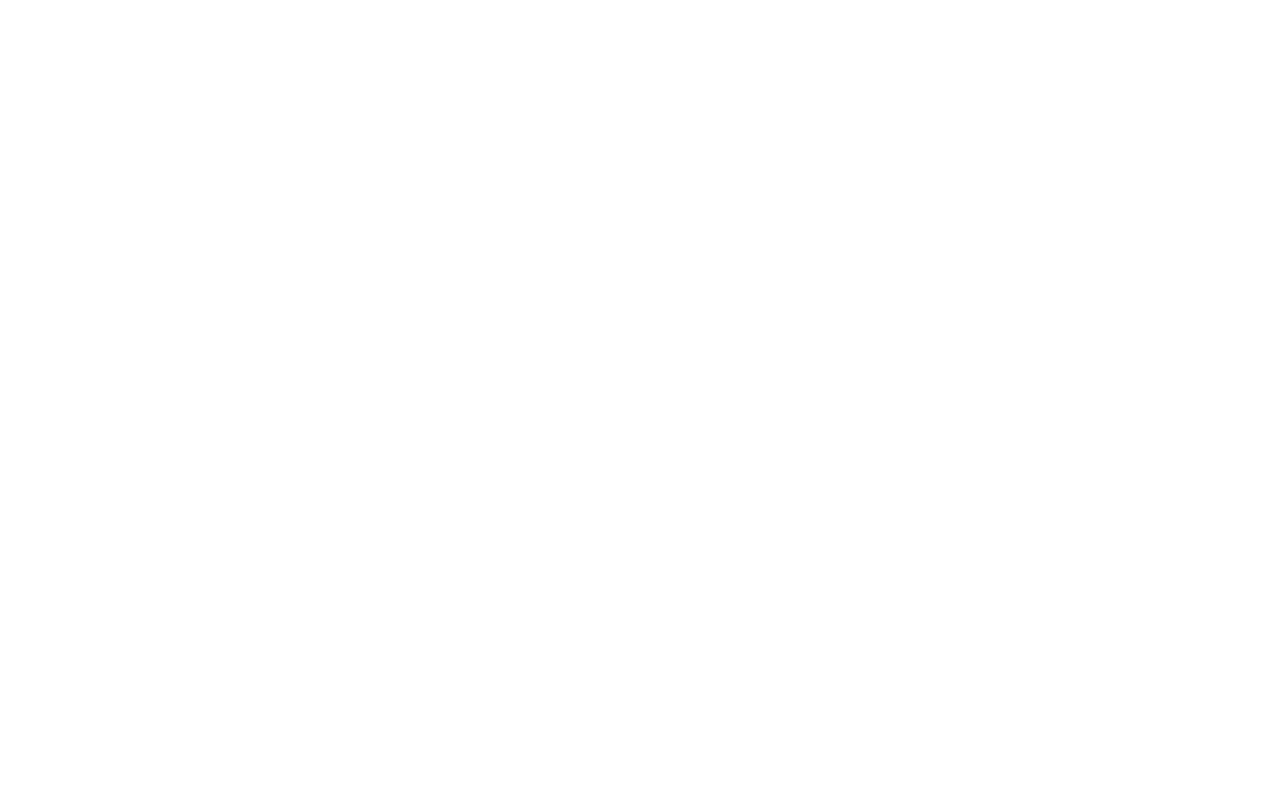
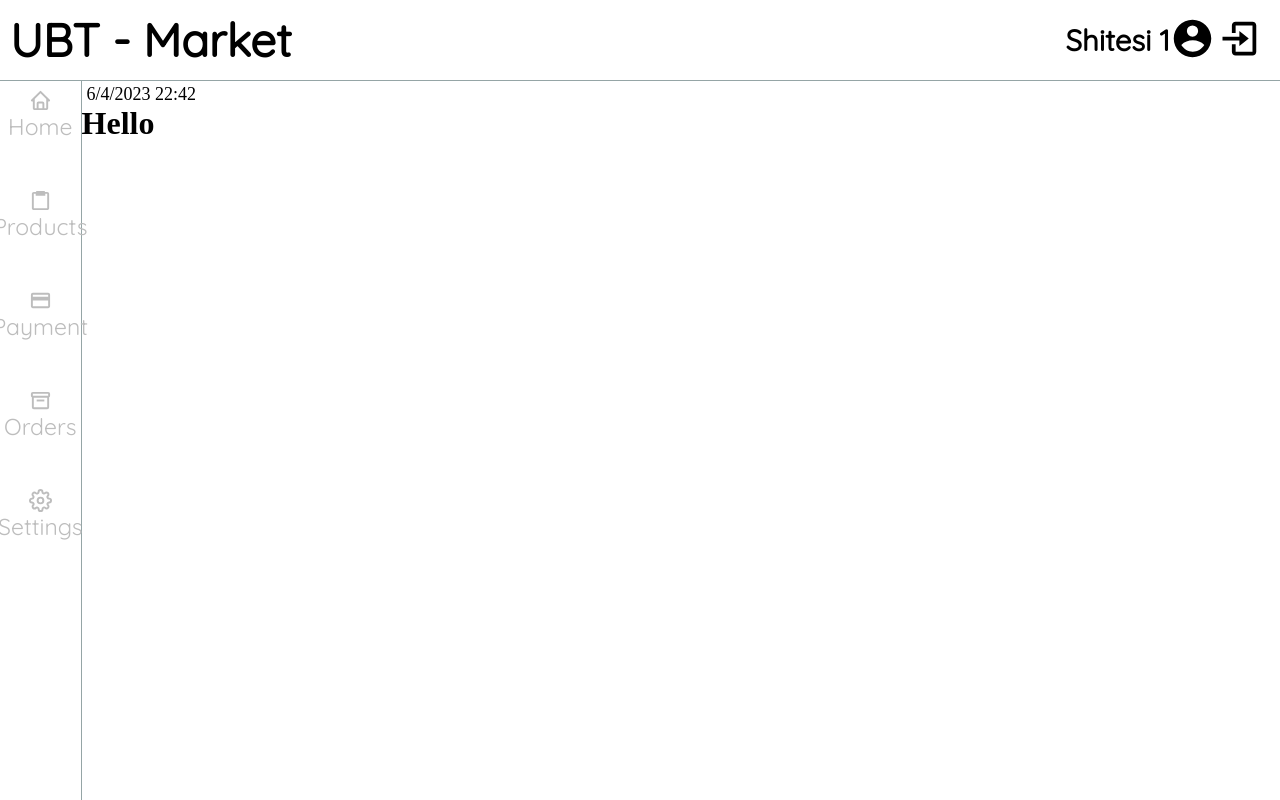
Before and after one commit to davidpjetraj/Projekti---Lab-Course-1, a React (Create React App) app in the folder starting-app/: page /order in a window 1280 px wide. Before the commit this address had no page. Built offline with nearby package versions, Linux system fonts and the light colour scheme.

Commit message:
Sidebar buttons fix

```diff
--- /dev/null
+++ b/starting-app/src/Order.js
@@ -0,0 +1,26 @@
+import './App.css';
+import {Porosia} from './pages/Porosia';
+import {Header} from './pages/Header';
+import {Sidebar} from './pages/Sidebar';
+import Datetime from './pages/Datetime';
+
+
+function Order() {
+    return(
+        <div className="App">
+            < Header />
+        <div className='Body'>
+          < Sidebar />
+           <div className='Body'>
+                <div>
+                  < Datetime />
+                  < Porosia />
+                </div>
+
+        </div>
+      </div>
+    </div>
+    );
+}
+
+export default Order;
--- /dev/null
+++ b/starting-app/src/Payment.js
@@ -0,0 +1,26 @@
+import './App.css';
+import {Pagesa} from './pages/Pagesa';
+import {Header} from './pages/Header';
+import {Sidebar} from './pages/Sidebar';
+import Datetime from './pages/Datetime';
+
+
+function Payment() {
+    return(
+        <div className="App">
+            < Header />
+        <div className='Body'>
+          < Sidebar />
+           <div className='Body'>
+                <div>
+                  < Datetime />
+                  < Pagesa />
+                </div>
+
+        </div>
+      </div>
+    </div>
+    );
+}
+
+export default Payment;
--- /dev/null
+++ b/starting-app/src/Settings.js
@@ -0,0 +1,26 @@
+import './App.css';
+import {Setting} from './pages/Setting';
+import {Header} from './pages/Header';
+import {Sidebar} from './pages/Sidebar';
+import Datetime from './pages/Datetime';
+
+
+function Settings() {
+    return(
+        <div className="App">
+            < Header />
+        <div className='Body'>
+          < Sidebar />
+           <div className='Body'>
+                <div>
+                  < Datetime />
+                  < Setting />
+                </div>
+
+        </div>
+      </div>
+    </div>
+    );
+}
+
+export default Settings;
--- a/starting-app/src/index.js
+++ b/starting-app/src/index.js
@@ -4,6 +4,9 @@
 import { BrowserRouter, Route, Routes } from 'react-router-dom';
 import Login from './Login';
 import Products from './Products';
+import Payment from './Payment'
+import Order from './Order';
+import Settings from './Settings';
 
 const root = ReactDOM.createRoot(document.getElementById('root'));
 root.render(
@@ -12,7 +15,9 @@
       <Route path='/' element={ <Login /> } />
       <Route path='/app' element={ <App /> } />
       <Route path='/products' element={ < Products /> } />
-
+      <Route path='/payment' element={ < Payment /> } />
+      <Route path='/order' element={ < Order /> } />
+      <Route path='/setting' element={ < Settings /> } />
     </Routes>
   </BrowserRouter>
 );
--- /dev/null
+++ b/starting-app/src/pages/Pagesa.jsx
@@ -0,0 +1,11 @@
+
+
+export const Pagesa = () => {
+    return(
+        <div>
+            <h1>Hello</h1>
+        </div>
+
+    )
+
+}
--- /dev/null
+++ b/starting-app/src/pages/Porosia.jsx
@@ -0,0 +1,11 @@
+
+
+export const Porosia = () => {
+    return(
+        <div>
+            <h1>Hello</h1>
+        </div>
+
+    )
+
+}
--- /dev/null
+++ b/starting-app/src/pages/Setting.jsx
@@ -0,0 +1,11 @@
+
+
+export const Setting = () => {
+    return(
+        <div>
+            <h1>Hello</h1>
+        </div>
+
+    )
+
+}
--- a/starting-app/src/pages/Sidebar.jsx
+++ b/starting-app/src/pages/Sidebar.jsx
@@ -7,11 +7,11 @@
     return(
         <div className="sidebari">
 
-            <button className="active"><BiHome />Home</button>
+            <button> <Link to='/app' className="buttoni"> < BiHome />Home </Link> </button>
             <button> <Link to='/products' className="buttoni"> < BiClipboard />Products </Link> </button>
-            <button><MdPayment />Payment</button>
-            <button><BiBox />Orders</button>
-            <button><FiSettings />Settings</button>
+            <button> <Link to='/payment' className="buttoni"> < MdPayment />Payment </Link> </button>
+            <button> <Link to='/order' className="buttoni"> < BiBox />Orders </Link> </button>
+            <button> <Link to='/setting' className="buttoni"> < FiSettings />Settings </Link> </button>
         </div>
     )
 }
```
